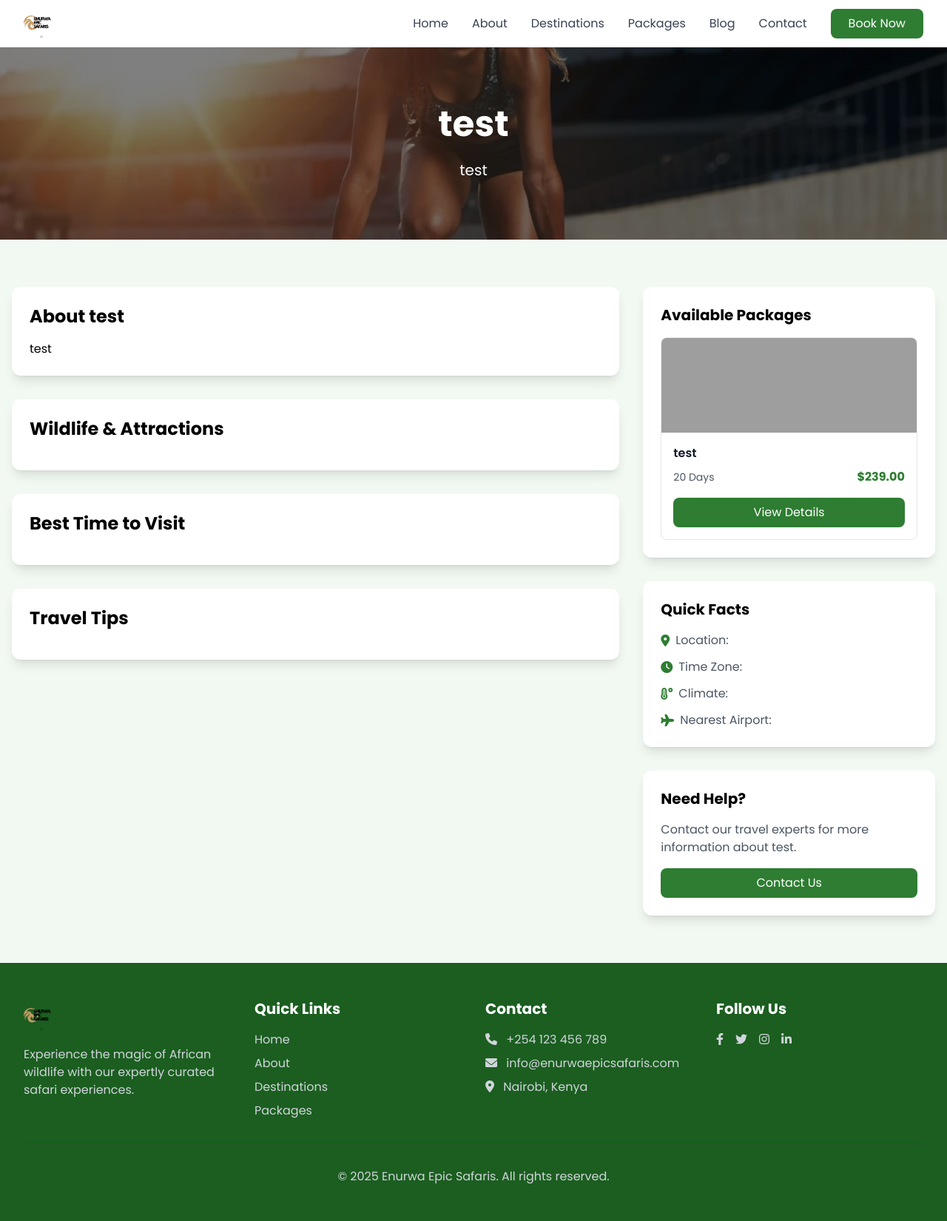
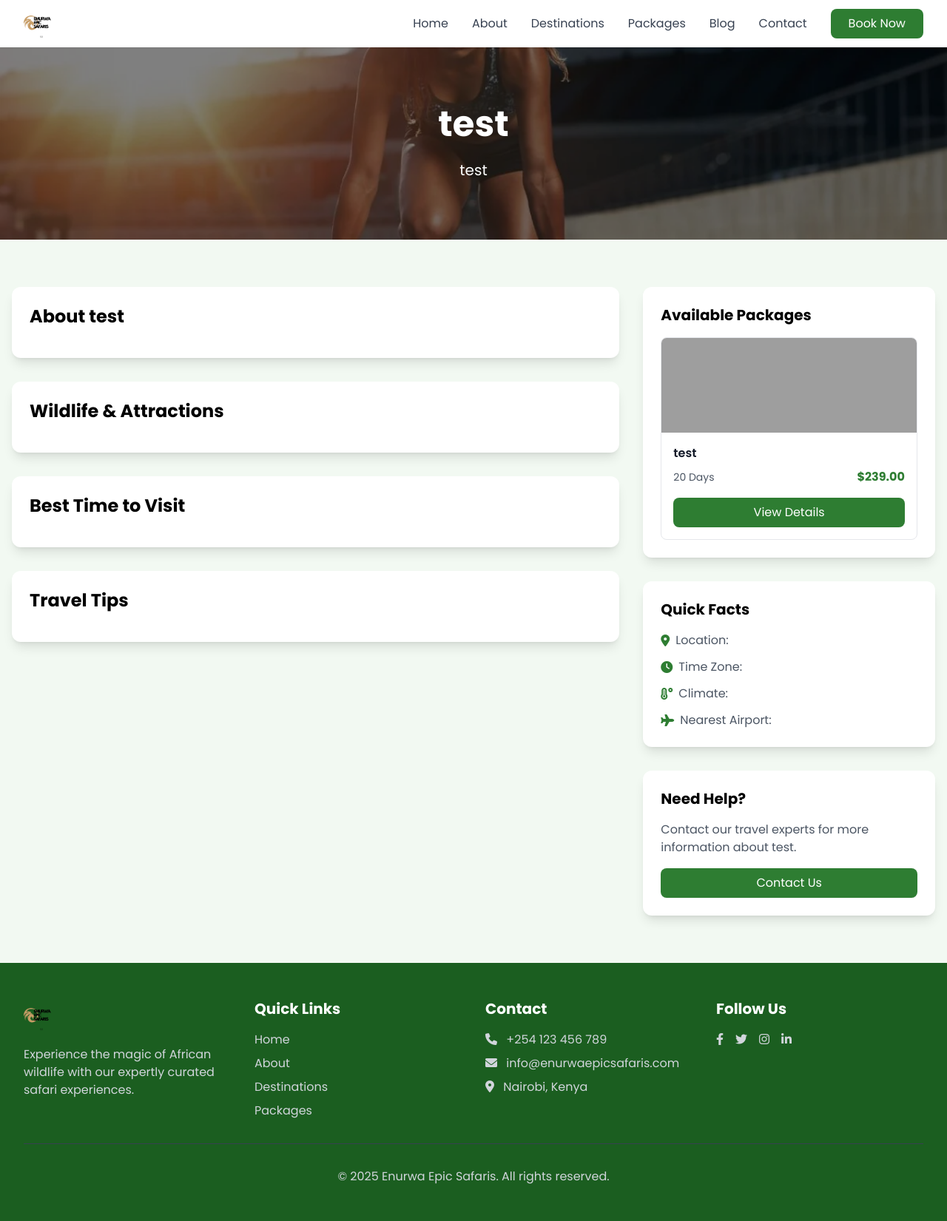
Before and after one commit to brooke-stanley-agina/enurwa, a Django app: page /destination/test/ in a window 1280 px wide. Shown: the whole page at 74% size. Run offline with Django 5.2, Linux system fonts and the light colour scheme; data comes from the database, SQL or seed files in the repository; some libraries are stand-ins or nearby versions; grey boxes are pictures that could not be loaded.

Commit message:
added posthress

```diff
--- a/main/templates/main/destination_detail.html
+++ b/main/templates/main/destination_detail.html
@@ -22,9 +22,6 @@
                 <!-- Destination Information -->
                 <div class="bg-white rounded-xl shadow-lg p-6 mb-8">
                     <h2 class="text-2xl font-bold mb-4">About {{ destination.name }}</h2>
-                    <div class="prose max-w-none">
-                        {{ destination.description|safe }}
-                    </div>
                 </div>
 
                 <!-- Wildlife Information -->
```
